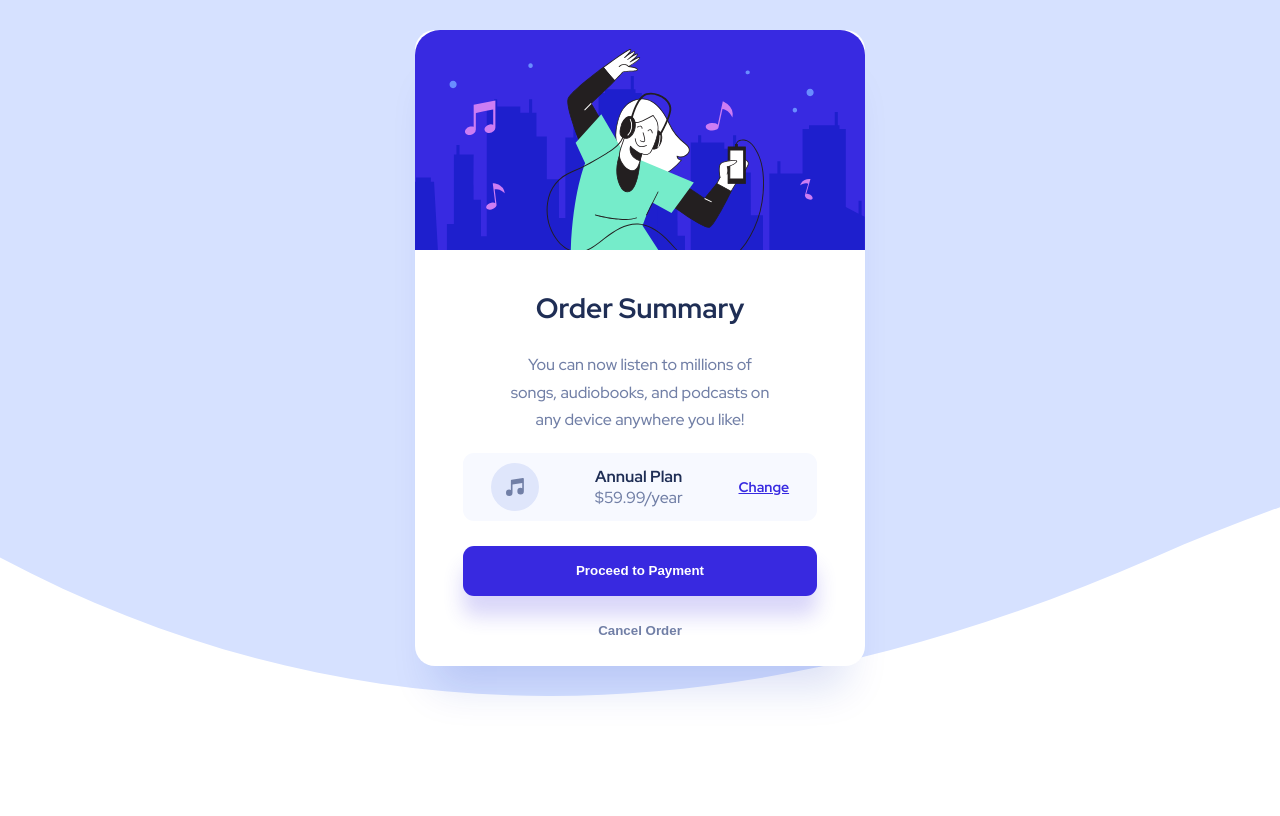
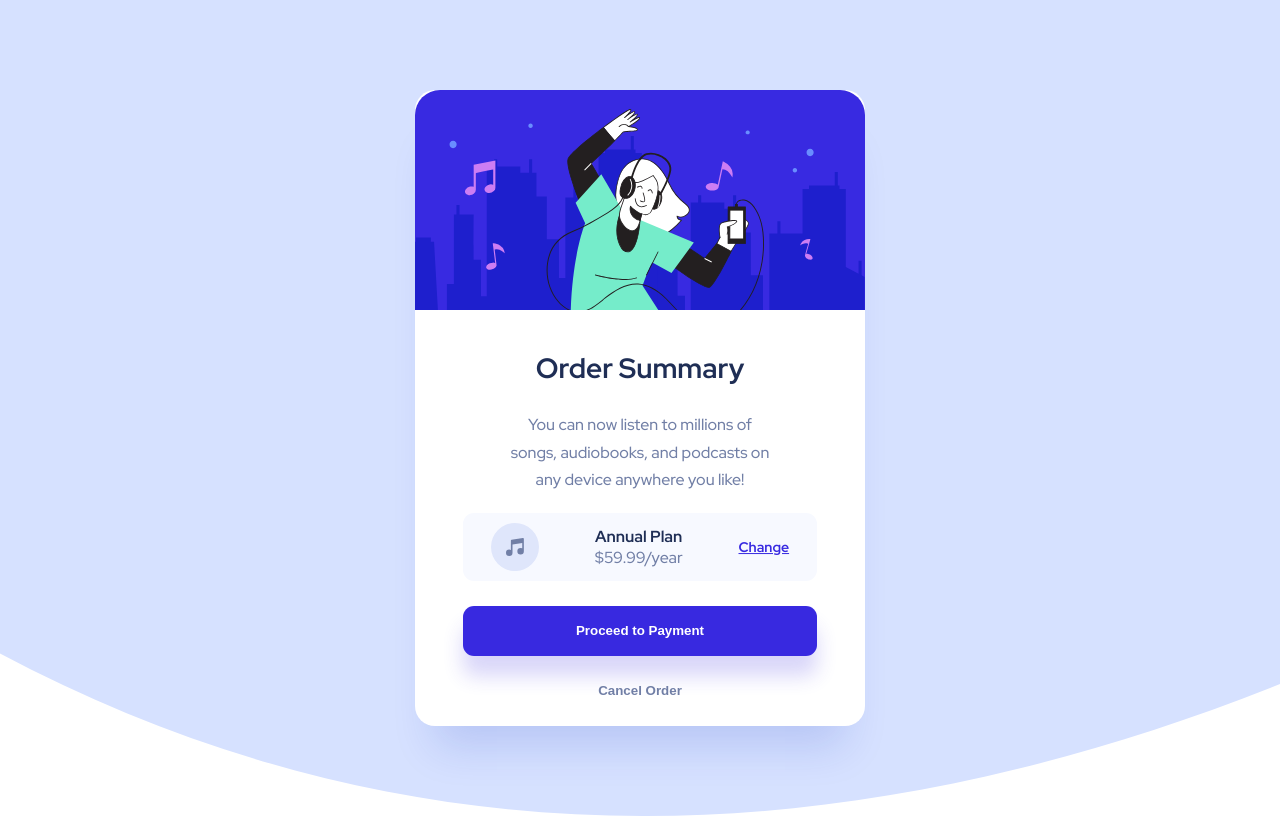
Before and after one commit to ieshas/order-summary-component, a plain HTML site: page index.html in a window 1280 px wide. Drawn offline with Linux system fonts and the light colour scheme.

Commit message:
fix spacing

```diff
--- a/styles.css
+++ b/styles.css
@@ -5,16 +5,21 @@ body {
   background-image: url("images/pattern-background-mobile.svg");
   background-repeat: no-repeat;
   background-size: cover;
-  height: 85vh;
+  height: 100vh;
   display: flex;
   justify-content: center;
   align-items: center;
   font-size: 15px;
   text-align: center;
+  position: relative;
 }
 
 .container {
   width: 327px;
+  position: absolute;
+  top: 50%;
+  left: 50%;
+  transform: translate(-50%, -50%);
   background-color: #fff;
   border-radius: 20px;
   box-shadow: 0px 40px 40px -20px rgba(13, 48, 189, 0.151826);
```
